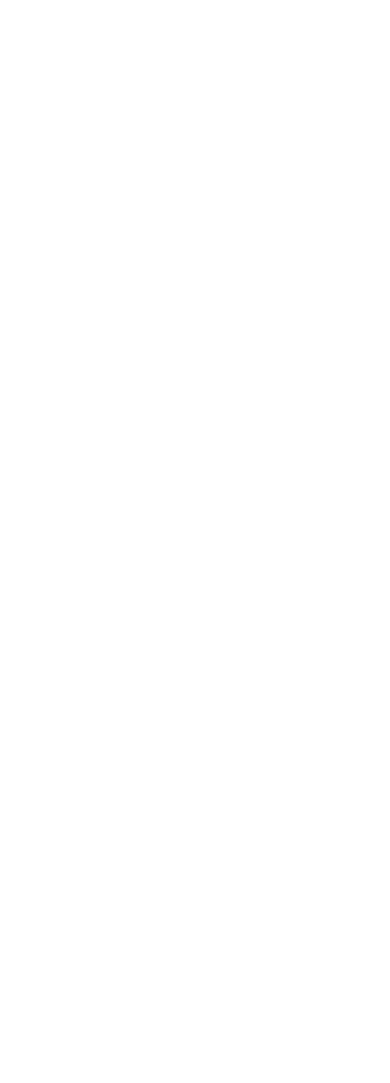
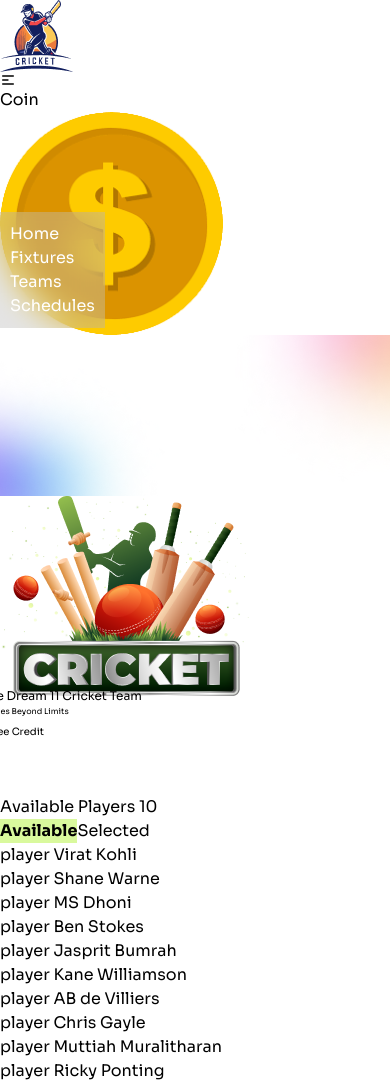
Before and after one commit to shekhmohibur/bpl-dream-11, a React (Vite) app: page / in a window 390 px wide. Before the commit the page ends 844 px from the top, so only its background shows below. Built offline with nearby package versions, Linux system fonts and the light colour scheme.

Commit message:
loaded all players data and designed header, hero sections

```diff
--- /dev/null
+++ b/public/players.json
@@ -0,0 +1,103 @@
+[
+  {
+    "id": 1,
+    "name": "Virat Kohli",
+    "picture": "https://upload.wikimedia.org/wikipedia/commons/thumb/1/15/Virat_Kohli_portrait.jpg/960px-Virat_Kohli_portrait.jpg?20180427075657",
+    "country": "India",
+    "role": "Batsman",
+    "batting_hand": "Right-hand",
+    "specialty": "Right-arm offbreak",
+    "price_per_game": 50000
+  },
+  {
+    "id": 2,
+    "name": "Shane Warne",
+    "picture": "https://media.cnn.com/api/v1/images/stellar/prod/220304091853-shane-warne-restricted.jpg",
+    "country": "Australia",
+    "role": "Bowler",
+    "bowling_hand": "Right-hand",
+    "specialty": "Leg Spin",
+    "price_per_game": 60000
+  },
+  {
+    "id": 3,
+    "name": "MS Dhoni",
+    "picture": "https://img1.hscicdn.com/image/upload/f_auto,t_ds_w_1280,q_80/lsci/db/PICTURES/CMS/401100/401143.jpg",
+    "country": "India",
+    "role": "Wicketkeeper",
+    "batting_hand": "Right-hand",
+    "specialty": "None",
+    "price_per_game": 70000
+  },
+  {
+    "id": 4,
+    "name": "Ben Stokes",
+    "picture": "https://img1.hscicdn.com/image/upload/f_auto,t_ds_w_1280,q_80/lsci/db/PICTURES/CMS/404300/404397.jpg",
+    "country": "England",
+    "role": "All-rounder",
+    "batting_hand": "Left-hand",
+    "bowling_hand": "Right-hand",
+    "specialty": "Medium-fast bowling",
+    "price_per_game": 80000
+  },
+  {
+    "id": 5,
+    "name": "Jasprit Bumrah",
+    "picture": "https://img1.hscicdn.com/image/upload/f_auto,t_ds_w_1280,q_80/lsci/db/PICTURES/CMS/404200/404274.jpg",
+    "country": "India",
+    "role": "Bowler",
+    "bowling_hand": "Right-hand",
+    "specialty": "Yorkers",
+    "price_per_game": 90000
+  },
+  {
+    "id": 6,
+    "name": "Kane Williamson",
+    "picture": "https://img1.hscicdn.com/image/upload/f_auto,t_ds_w_1280,q_80/lsci/db/PICTURES/CMS/404400/404431.jpg",
+    "country": "New Zealand",
+    "role": "Batsman",
+    "batting_hand": "Right-hand",
+    "specialty": "None",
+    "price_per_game": 45000
+  },
+  {
+    "id": 7,
+    "name": "AB de Villiers",
+    "picture": "https://img1.hscicdn.com/image/upload/f_auto,t_ds_w_1280,q_80/lsci/db/PICTURES/CMS/375600/375672.jpg",
+    "country": "South Africa",
+    "role": "Batsman",
+    "batting_hand": "Right-hand",
+    "specialty": "360° shots",
+    "price_per_game": 75000
+  },
+  {
+    "id": 8,
+    "name": "Chris Gayle",
+    "picture": "https://img1.hscicdn.com/image/upload/f_auto,t_ds_w_1280,q_80/lsci/db/PICTURES/CMS/382400/382460.jpg",
+    "country": "West Indies",
+    "role": "Batsman",
+    "batting_hand": "Left-hand",
+    "specialty": "Big hitting",
+    "price_per_game": 65000
+  },
+  {
+    "id": 9,
+    "name": "Muttiah Muralitharan",
+    "picture": "https://img1.hscicdn.com/image/upload/f_auto,t_ds_w_1280,q_80/lsci/db/PICTURES/CMS/165200/165249.jpg",
+    "country": "Sri Lanka",
+    "role": "Bowler",
+    "bowling_hand": "Right-hand",
+    "specialty": "Off-spin",
+    "price_per_game": 70000
+  },
+  {
+    "id": 10,
+    "name": "Ricky Ponting",
+    "picture": "https://img1.hscicdn.com/image/upload/f_auto,t_ds_w_1280,q_80/lsci/db/PICTURES/CMS/401600/401627.jpg",
+    "country": "Australia",
+    "role": "Batsman",
+    "batting_hand": "Right-hand",
+    "specialty": "Pull shot",
+    "price_per_game": 72000
+  }
+]
--- a/src/App.jsx
+++ b/src/App.jsx
@@ -1,8 +1,14 @@
 import './App.css'
+import Header from './header/Header'
+import Hero from './hero/Hero'
+import Players from './players/Players'
 function App() {
   return (
-    <>
-    </>
+    <div className='max-w-7xl px-6 mx-auto mt-5'>
+    <Header></Header>
+    <Hero></Hero>
+    <Players></Players>
+    </div>
   )
 }
 
--- /dev/null
+++ b/src/header/Header.jsx
@@ -0,0 +1,32 @@
+import logo from '../assets/images/logo.png'
+import coin from '../assets/images/coin.png'
+import { HiOutlineMenuAlt1 } from "react-icons/hi";
+const Header = () => {
+    const toggleMenu = () => {
+        const toggleMenu = document.getElementById('toggleMenu');
+        if(toggleMenu.classList.contains('hidden')){
+            toggleMenu.classList.remove('hidden')
+        }else{
+            toggleMenu.classList.add('hidden')
+        }
+    }
+    return (
+        <div className='max-w-7xl flex justify-between items-center'>
+            <a href="#"><img className='w-16' src={logo} alt="" /></a>
+            <div className='flex items-center gap-6'>
+                <ul id='toggleMenu' className='hidden md:flex gap-7 text-gray-600'>
+                    <li><a className='hover:text-lime-400' href="">Home</a></li>
+                    <li><a className='hover:text-lime-400' href="">Fixtures</a></li>
+                    <li><a className='hover:text-lime-400' href="">Teams</a></li>
+                    <li><a className='hover:text-lime-400' href="">Schedules</a></li>
+                </ul>
+                <HiOutlineMenuAlt1 onClick={toggleMenu} className='cursor-pointer md:hidden'/>
+                <div className='items-center rounded-lg font-semibold flex gap-3 border px-2 py-3'>
+                    <span>Coin </span><img className='w-5' src={coin} alt="coin"/>
+                </div>
+            </div>
+        </div>
+    );
+};
+
+export default Header;
--- /dev/null
+++ b/src/hero/Hero.jsx
@@ -0,0 +1,22 @@
+import bannerShadow from '../assets/images/bg-shadow.png'
+import bannerMain from '../assets/images/banner-main.png'
+const Hero = () => {
+    return (
+        <div className='bg-black rounded-xl overflow-hidden mt-5 relative'>
+            <img src={bannerShadow} alt="bannerShadow" />
+            <div className='relative'>
+                <img className='w-40 absolute small-banner' src={bannerMain} alt="bannerMain" />
+            </div>
+            <div className='items-center flex flex-col gap-5 absolute bottom-28 left-40 hero-css'>
+                <img className='w-40 small-hidden' src={bannerMain} alt="bannerMain" />
+                <h1 className='text-white font-bold md:text-4xl'>Assemble Your Ultimate Dream 11 Cricket Team</h1>
+                <p className='md:text-2xl text-gray-300'>Beyond Boundaries Beyond Limits</p>
+                <span className='p-1 border-2 block w-fit rounded-lg border-lime-300'>
+                    <button className='bg-lime-200 px-5 py-2 rounded-lg font-bold'>Claim Free Credit</button>
+                </span>
+            </div>
+        </div>
+    );
+};
+
+export default Hero;
--- a/src/index.css
+++ b/src/index.css
@@ -5,3 +5,76 @@
 body{
     font-family: "Sora", sans-serif;
 }
+.hero-css{
+    top:35%;
+    left: 50%;
+    transform: translate(-50%, -50%);
+    text-align: center;
+}
+@media screen and (max-width:1075px) {
+    .hero-css{
+        top: 30%;
+    }
+    .hero-css h1{
+        font-size: 30px;
+    }
+    .hero-css p{
+        font-size: 18px;
+    }
+    .hero-css img{
+        width: 120px;
+    }
+}
+@media screen and (min-width:650px) and (max-width:950px) {
+    .hero-css{
+        top: 25%;
+        gap: 7px;
+    }
+    .hero-css h1{
+        font-size: 20px;
+    }
+    .hero-css p{
+        font-size: 16px;
+    }
+    .hero-css img{
+        width: 100px;
+    }
+    .hero-css button{
+        font-size: 13px;
+    }
+}
+@media screen and (min-width:350px) and (max-width:650px) {
+    .hero-css{
+        top: 20%;
+        gap: 2px;
+    }
+    .hero-css h1{
+        font-size: 12px;
+    }
+    .hero-css p{
+        font-size: 8px;
+    }
+    .hero-css img{
+        width: 50px;
+    }
+    .hero-css button{
+        font-size: 10px;
+        padding: 7px;
+    }
+}
+@media (max-width: 767px){
+    #toggleMenu{
+        position: absolute;
+        margin-top: 140px;
+        z-index: 1;
+        background: rgba(189, 189, 189, 0.411);
+        backdrop-filter: blur(15px);
+        color: white;
+        padding: 10px;
+    }
+}
+.selected{
+    background: rgb(217 249 157 / var(--tw-bg-opacity, 1));
+    font-weight: bold;
+    transition: 0.3s;
+}
--- /dev/null
+++ b/src/player/Player.jsx
@@ -0,0 +1,9 @@
+const Player = ({player}) => {
+    return (
+        <div>
+            <h1>player {player.name}</h1>
+        </div>
+    );
+};
+
+export default Player;
--- /dev/null
+++ b/src/players/Players.jsx
@@ -0,0 +1,32 @@
+import { useEffect, useState } from "react";
+import Player from "../player/Player";
+
+const Players = () => {
+    const [activeTab, setActiveTab] = useState('available');
+    const [totalPlayers, setTotalPlayers] = useState([]);
+    useEffect(() => {
+        fetch('players.json')
+            .then(res => res.json())
+            .then(data => setTotalPlayers(data))
+    }, [])
+    const togglerBtn = selectedAvailable => {
+        setActiveTab(selectedAvailable)
+    }
+    return (
+        <div>
+            <div className="flex justify-between mt-14 items-center">
+                <span className="font-semibold">Available Players {totalPlayers.length}</span>
+                <div>
+                    <button id="availablePlayers" onClick={() => togglerBtn('available')} className={`py-2 px-4 border border-r-0 rounded-l-lg ${activeTab === 'available' ? 'selected' : ''}`}>Available</button>
+                    <button id="selectedPlayers" onClick={() => togglerBtn('selected')} className={`py-2 px-4 border border-l-0 rounded-r-lg ${activeTab === 'selected' ? 'selected' : ''}`}>Selected</button>
+                </div>
+            </div>
+
+            {
+                totalPlayers.map(player => <Player player={player}></Player>)
+            }
+        </div>
+    );
+};
+
+export default Players;
```
Also changed, not shown: src/assets/images/coin.png (added).
